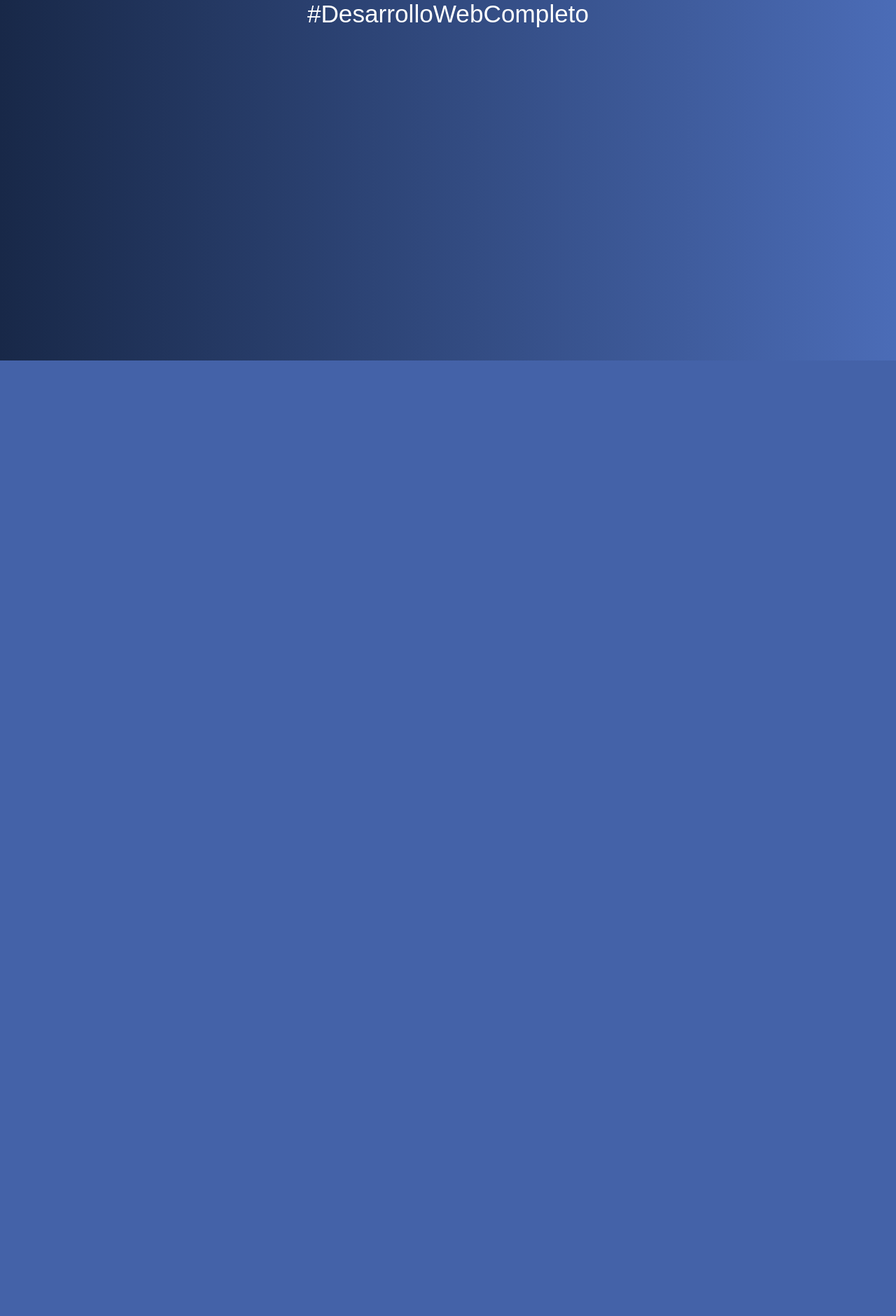
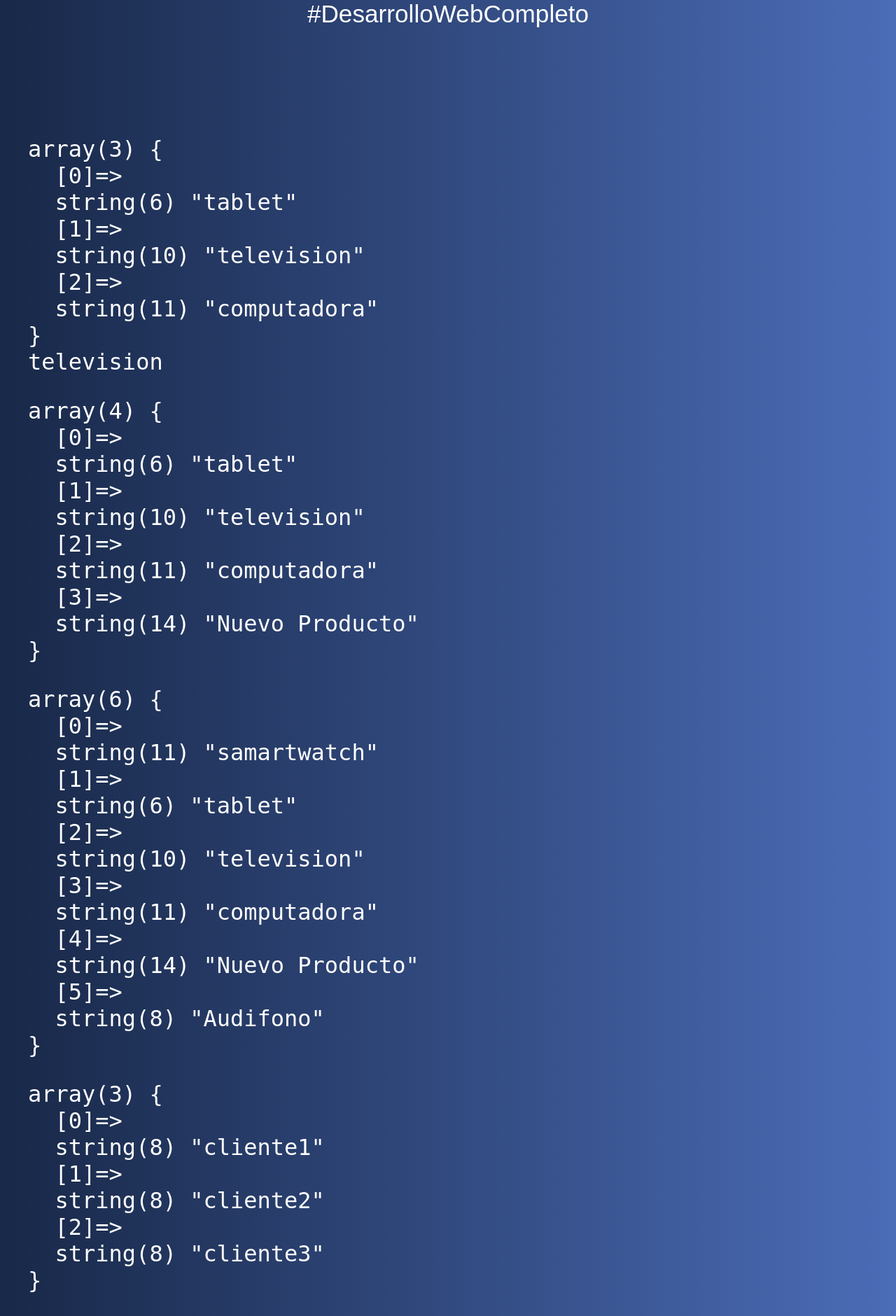
Before and after one commit to patxiarana/PHP-Course, a PHP site: page /08-arrays.php in a window 1280 px wide. Shown: the part 285-2165 px from the top of the page at 70% size. Before the commit the page ends 800 px from the top, so only its background shows below. Run offline with PHP 8.4, Linux system fonts and the light colour scheme.

Commit message:
arrays y array asociativos

```diff
--- a/IntroduccionPHP_inicio/08-arrays.php
+++ b/IntroduccionPHP_inicio/08-arrays.php
@@ -1,6 +1,57 @@
 <?php include 'includes/header.php';
+
+//Estilo de crear Arreglos en laravel
+$array = ['tablet', 'television', 'computadora'] ;
+
+//Util para ver los contenidos de un array
+echo "<pre>" ;
+
+var_dump($array) ;
+
+"<pre>" ;
+
+//Acceder a un elemento del array
+echo $array[1] ;
+
+// Añade un elemento en el indice tres del arreglo
+$array[3] = 'Nuevo Producto' ;
 
 
 
 
+echo "<pre>" ;
+
+var_dump($array) ;
+
+"<pre>" ;
+
+
+// Añade un elemnto con push al final del arreglo
+
+array_push($array, 'Audifono') ;
+
+
+//AñAdir al inicio
+
+array_unshift($array, 'samartwatch') ;
+
+
+
+echo "<pre>" ;
+
+var_dump($array) ;
+
+"<pre>" ;
+
+//Estilo de crear Arreglos en wordpresss
+
+$cliente = array('cliente1', 'cliente2', 'cliente3') ;
+
+echo "<pre>" ;
+
+var_dump($cliente) ;
+
+"<pre>" ;
+
+
 include 'includes/footer.php';
```
Also changed, not shown: IntroduccionPHP_inicio/09-arrays-assoc.php (+22 -0 lines).
